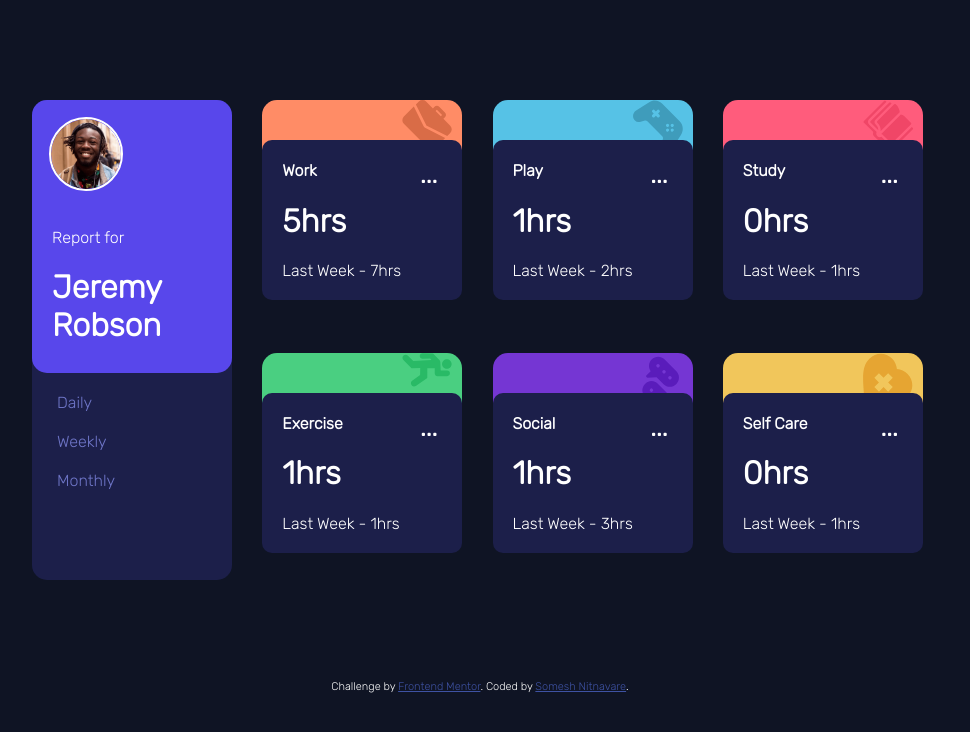
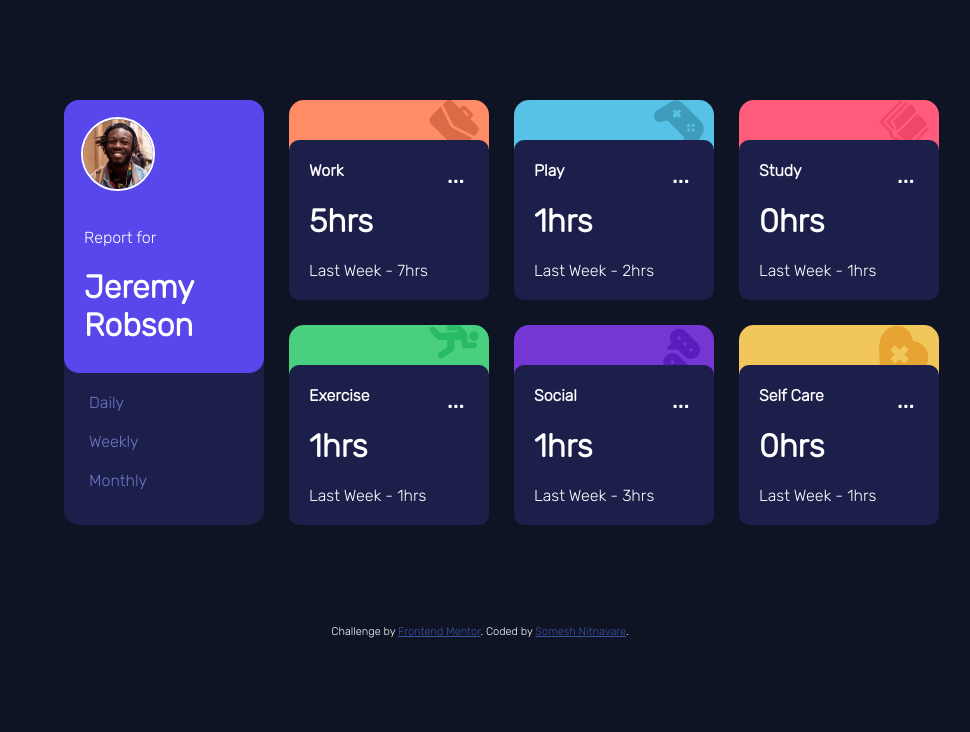
Before and after one commit to SomeshN-GitHub/Frontend-Mentor-TimeTracking, a plain HTML site: page index.html in a window 1280 px wide. Shown: the whole page, without its empty margins (160-1130 px from the left). Drawn offline with Linux system fonts and the light colour scheme.

Commit message:
Update styles.css

```diff
--- a/styles.css
+++ b/styles.css
@@ -27,8 +27,8 @@ h4 > span {
   margin-right: 25px;
 }
 .container {
-  width: 70vw;
-  height: 60vh;
+  width: 65%;
+  height: 60%;
   margin: 100px auto;
   display: grid;
   grid-template-columns: repeat(4, 1fr);
```
